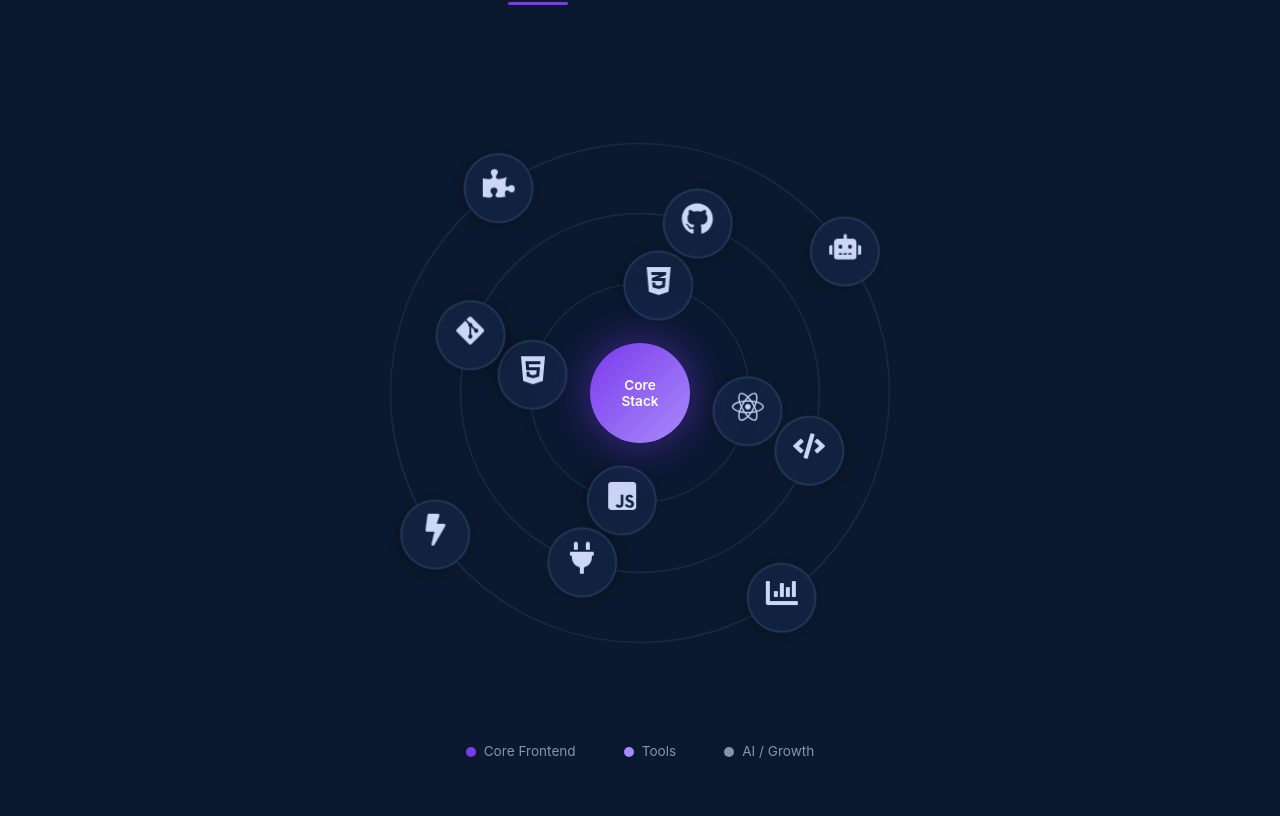
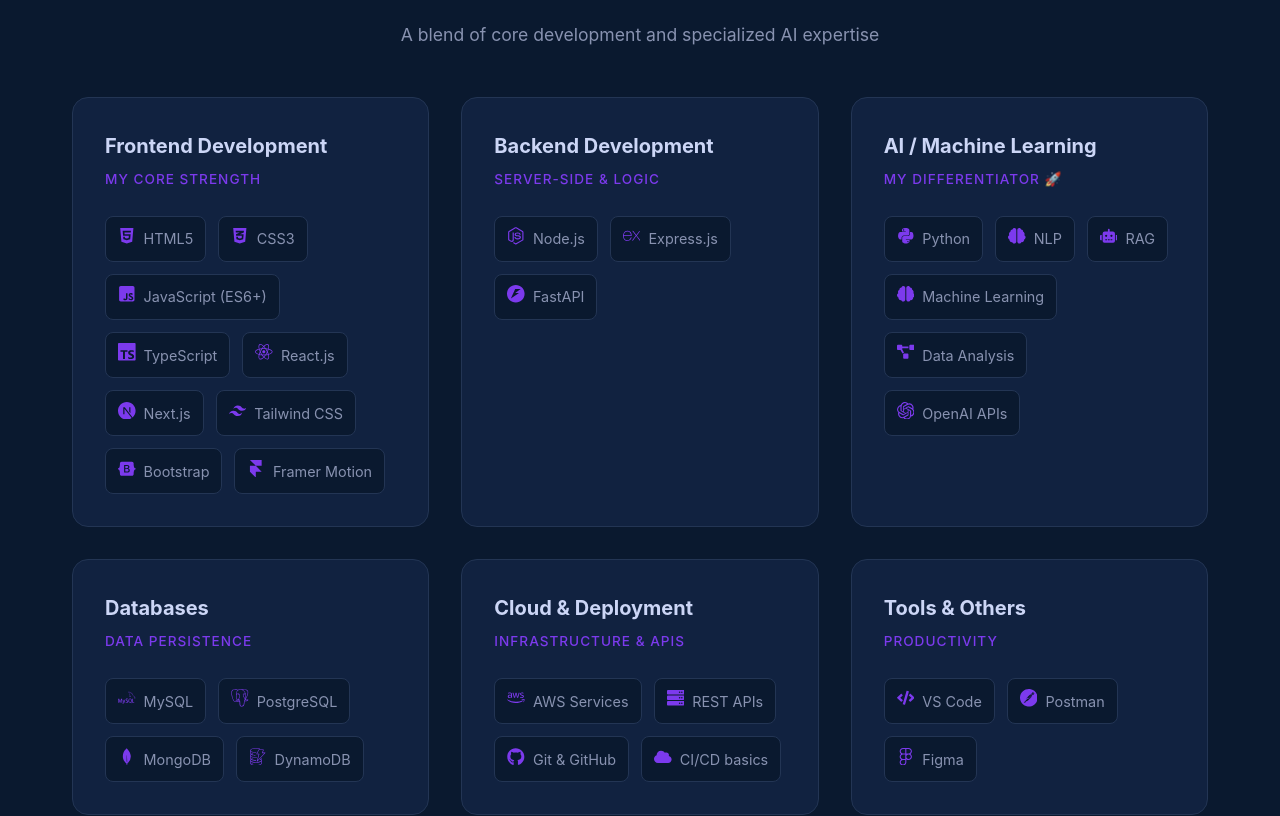
Before and after one commit to Shirkesneha22/SnehaShirke-Portfolio, a React (Create React App) app: page / in a window 1280 px wide. Shown: the part 1798-2614 px from the top of the page. Built offline with nearby package versions, Linux system fonts and the light colour scheme.

Commit message:
Updated profile

```diff
--- a/src/components/About.jsx
+++ b/src/components/About.jsx
@@ -4,12 +4,12 @@
 
 const About = () => {
   const highlights = [
-    'Full Stack Development',
-    'React.js & React Native',
-    'AI-Powered Applications',
-    'Backend APIs & Databases',
-    'NLP & Semantic Search',
-    'RAG-based Systems',
+    'Frontend Development',
+    'React.js & Next.js',
+    'AI / Machine Learning',
+    'Python & NLP',
+    'Cloud & Deployment',
+    'REST APIs',
   ];
 
   const containerVariants = {
@@ -43,22 +43,22 @@
             <h2 className="section-title">About Me</h2>
 
             <p>
-              I'm a <strong>Full Stack Developer</strong> focused on building complete,
-              production-ready applications. With a strong foundation in <strong>React.js</strong> and
-              hands-on experience in backend APIs, databases, and <strong>React Native</strong> for
-              mobile development, I work across the entire stack to deliver real-world products.
+              I'm a passionate <strong>Aspiring Full Stack Developer</strong> and a <strong>Fresher</strong> dedicated to
+              building modern, efficient, and user-centric web applications. With a solid foundation in
+              <strong> Frontend Development</strong> and a growing expertise in <strong>AI-powered solutions</strong>,
+              I enjoy turning complex problems into simple, functional code.
             </p>
 
             <p>
-              I specialize in building <strong>AI-powered applications</strong> — from resume analyzers
-              and job matching systems to document intelligence platforms. I have practical experience
-              with <strong>NLP, semantic search, RAG-based systems, and AI agents</strong>, applying
-              these concepts to solve real problems, not just as buzzwords.
+              I specialize in building applications that integrate <strong>AI and Machine Learning</strong> —
+              from document intelligence platforms to automated systems. I am particularly interested in
+              leveraging technologies like <strong>React, Python, and Cloud services</strong> to create
+              impactful digital experiences that solve real-world challenges.
             </p>
 
             <div className="about-highlight-line">
               <span className="highlight-icon">⚡</span>
-              <span>I leverage modern AI tools to rapidly prototype and ship features — building products at the speed of ideas.</span>
+              <span>I leverage modern tools and AI to rapidly build and ship features — focusing on quality and scalability.</span>
             </div>
 
             <div className="about-highlight">
--- a/src/components/Skills.jsx
+++ b/src/components/Skills.jsx
@@ -4,50 +4,124 @@
   FaReact,
   FaHtml5,
   FaCss3Alt,
+  FaJsSquare,
+  FaNodeJs,
+  FaPython,
+  FaDatabase,
+  FaAws,
   FaGitAlt,
   FaGithub,
-  FaBolt,
-  FaPuzzlePiece,
-  FaChartBar,
-  FaJsSquare,
   FaCode,
-  FaPlug,
-  FaRobot
+  FaFigma,
+  FaServer,
+  FaCloud,
+  FaRobot,
+  FaBrain,
+  FaProjectDiagram,
+  FaTerminal
 } from 'react-icons/fa';
+import {
+  SiTypescript,
+  SiNextdotjs,
+  SiTailwindcss,
+  SiBootstrap,
+  SiFastapi,
+  SiExpress,
+  SiMongodb,
+  SiPostgresql,
+  SiMysql,
+  SiAmazondynamodb,
+  SiPostman,
+  SiOpenai,
+  SiFramer
+} from 'react-icons/si';
 import '../styles/skills.css';
 
 const Skills = () => {
-  // Orbit 1 - Core Frontend
-  const ring1Skills = [
-    { icon: <FaReact />, label: 'React' },
-    { icon: <FaJsSquare />, label: 'JavaScript' },
-    { icon: <FaHtml5 />, label: 'HTML' },
-    { icon: <FaCss3Alt />, label: 'CSS' },
+  const skillCategories = [
+    {
+      title: "Frontend Development",
+      description: "My Core Strength",
+      skills: [
+        { name: "HTML5", icon: <FaHtml5 /> },
+        { name: "CSS3", icon: <FaCss3Alt /> },
+        { name: "JavaScript (ES6+)", icon: <FaJsSquare /> },
+        { name: "TypeScript", icon: <SiTypescript /> },
+        { name: "React.js", icon: <FaReact /> },
+        { name: "Next.js", icon: <SiNextdotjs /> },
+        { name: "Tailwind CSS", icon: <SiTailwindcss /> },
+        { name: "Bootstrap", icon: <SiBootstrap /> },
+        { name: "Framer Motion", icon: <SiFramer /> }
+      ]
+    },
+    {
+      title: "Backend Development",
+      description: "Server-side & Logic",
+      skills: [
+        { name: "Node.js", icon: <FaNodeJs /> },
+        { name: "Express.js", icon: <SiExpress /> },
+        { name: "FastAPI", icon: <SiFastapi /> }
+      ]
+    },
+    {
+      title: "AI / Machine Learning",
+      description: "My Differentiator 🚀",
+      skills: [
+        { name: "Python", icon: <FaPython /> },
+        { name: "NLP", icon: <FaBrain /> },
+        { name: "RAG", icon: <FaRobot /> },
+        { name: "Machine Learning", icon: <FaBrain /> },
+        { name: "Data Analysis", icon: <FaProjectDiagram /> },
+        { name: "OpenAI APIs", icon: <SiOpenai /> }
+      ]
+    },
+    {
+      title: "Databases",
+      description: "Data Persistence",
+      skills: [
+        { name: "MySQL", icon: <SiMysql /> },
+        { name: "PostgreSQL", icon: <SiPostgresql /> },
+        { name: "MongoDB", icon: <SiMongodb /> },
+        { name: "DynamoDB", icon: <SiAmazondynamodb /> }
+      ]
+    },
+    {
+      title: "Cloud & Deployment",
+      description: "Infrastructure & APIs",
+      skills: [
+        { name: "AWS Services", icon: <FaAws /> },
+        { name: "REST APIs", icon: <FaServer /> },
+        { name: "Git & GitHub", icon: <FaGithub /> },
+        { name: "CI/CD basics", icon: <FaCloud /> }
+      ]
+    },
+    {
+      title: "Tools & Others",
+      description: "Productivity",
+      skills: [
+        { name: "VS Code", icon: <FaCode /> },
+        { name: "Postman", icon: <SiPostman /> },
+        { name: "Figma", icon: <FaFigma /> }
+      ]
+    }
   ];
 
-  // Orbit 2 - Tools
-  const ring2Skills = [
-    { icon: <FaGitAlt />, label: 'Git' },
-    { icon: <FaGithub />, label: 'GitHub' },
-    { icon: <FaCode />, label: 'VS Code' },
-    { icon: <FaPlug />, label: 'APIs' },
-  ];
+  const containerVariants = {
+    hidden: { opacity: 0 },
+    visible: {
+      opacity: 1,
+      transition: { staggerChildren: 0.1 }
+    }
+  };
 
-  // Orbit 3 - AI / Growth
-  const ring3Skills = [
-    { icon: <FaRobot />, label: 'AI/ML' },
-    { icon: <FaChartBar />, label: 'Data' },
-    { icon: <FaBolt />, label: 'Automation' },
-    { icon: <FaPuzzlePiece />, label: 'Problem Solving' },
-  ];
-
-  const renderSkills = (skills) =>
-    skills.map((skill, index) => (
-      <div key={index} className="orbit-skill">
-        <span className="orbit-skill-icon">{skill.icon}</span>
-        <span className="orbit-skill-label">{skill.label}</span>
-      </div>
-    ));
+  const itemVariants = {
+    hidden: { opacity: 0, y: 30 },
+    visible: {
+      opacity: 1,
+      y: 0,
+      transition: { duration: 0.6, ease: "easeOut" }
+    }
+  };
 
   return (
     <section id="skills" className="section skills">
@@ -60,55 +134,36 @@
           transition={{ duration: 0.5 }}
         >
           <h2 className="section-title">Skills & Expertise</h2>
+          <p className="section-subtitle">A blend of core development and specialized AI expertise</p>
         </motion.div>
 
         <motion.div
-          className="orbit-system"
-          initial={{ opacity: 0, scale: 0.9 }}
-          whileInView={{ opacity: 1, scale: 1 }}
-          viewport={{ once: true }}
-          transition={{ duration: 0.8, delay: 0.2 }}
+          className="skills-grid"
+          variants={containerVariants}
+          initial="hidden"
+          whileInView="visible"
+          viewport={{ once: true, amount: 0.1 }}
         >
-          {/* Central Core */}
-          <div className="orbit-core">
-            <span className="orbit-core-text">Core<br />Stack</span>
-          </div>
-
-          {/* Orbit Ring 1 - Core Frontend */}
-          <div className="orbit-ring orbit-ring-1">
-            {renderSkills(ring1Skills)}
-          </div>
-
-          {/* Orbit Ring 2 - Tools */}
-          <div className="orbit-ring orbit-ring-2">
-            {renderSkills(ring2Skills)}
-          </div>
-
-          {/* Orbit Ring 3 - AI / Growth */}
-          <div className="orbit-ring orbit-ring-3">
-            {renderSkills(ring3Skills)}
-          </div>
-        </motion.div>
-
-        <motion.div
-          className="skills-legend"
-          initial={{ opacity: 0 }}
-          whileInView={{ opacity: 1 }}
-          viewport={{ once: true }}
-          transition={{ duration: 0.5, delay: 0.6 }}
-        >
-          <div className="legend-item">
-            <span className="legend-dot ring-1" />
-            <span>Core Frontend</span>
-          </div>
-          <div className="legend-item">
-            <span className="legend-dot ring-2" />
-            <span>Tools</span>
-          </div>
-          <div className="legend-item">
-            <span className="legend-dot ring-3" />
-            <span>AI / Growth</span>
-          </div>
+          {skillCategories.map((category, idx) => (
+            <motion.div
+              key={idx}
+              className="skill-category-card"
+              variants={itemVariants}
+            >
+              <div className="category-header">
+                <h3 className="category-title">{category.title}</h3>
+                <span className="category-desc">{category.description}</span>
+              </div>
+              <div className="category-skills-list">
+                {category.skills.map((skill, sIdx) => (
+                  <div key={sIdx} className="skill-item-tag">
+                    <span className="skill-icon">{skill.icon}</span>
+                    <span className="skill-name">{skill.name}</span>
+                  </div>
+                ))}
+              </div>
+            </motion.div>
+          ))}
         </motion.div>
       </div>
     </section>
--- a/src/styles/skills.css
+++ b/src/styles/skills.css
@@ -3,6 +3,7 @@
   min-height: 100vh;
   display: flex;
   align-items: center;
+  padding: var(--spacing-xl) 0;
 }
 
 .skills-container {
@@ -17,387 +18,116 @@
   margin-bottom: var(--spacing-xl);
 }
 
-/* Orbit System Container */
-.orbit-system {
-  position: relative;
-  width: 100%;
-  max-width: 600px;
-  height: 600px;
-  margin: 0 auto;
-  display: flex;
-  align-items: center;
-  justify-content: center;
+.section-subtitle {
+  color: var(--color-text-secondary);
+  font-size: 1.1rem;
+  margin-top: 0.5rem;
 }
 
-/* Central Core */
-.orbit-core {
-  position: absolute;
-  width: 100px;
-  height: 100px;
-  background: linear-gradient(135deg, var(--color-accent) 0%, var(--color-accent-light) 100%);
-  border-radius: 50%;
-  display: flex;
-  align-items: center;
-  justify-content: center;
-  z-index: 10;
-  box-shadow:
-    0 0 40px rgba(124, 58, 237, 0.4),
-    0 0 80px rgba(124, 58, 237, 0.2);
+.skills-grid {
+  display: grid;
+  grid-template-columns: repeat(auto-fill, minmax(350px, 1fr));
+  gap: var(--spacing-lg);
+  margin-top: var(--spacing-xl);
 }
 
-.orbit-core-text {
-  font-size: 0.85rem;
-  font-weight: 600;
-  color: white;
-  text-align: center;
-  line-height: 1.2;
+.skill-category-card {
+  background: var(--color-bg-secondary);
+  border: 1px solid var(--color-border);
+  border-radius: 16px;
+  padding: var(--spacing-lg);
+  transition: all 0.3s ease;
+  position: relative;
+  overflow: hidden;
 }
 
-/* Orbit Rings */
-.orbit-ring {
+.skill-category-card::before {
+  content: '';
   position: absolute;
-  border: 1px solid var(--color-border);
-  border-radius: 50%;
-  animation: orbit-rotate linear infinite;
+  top: 0;
+  left: 0;
+  width: 100%;
+  height: 4px;
+  background: linear-gradient(90deg, var(--color-accent), var(--color-accent-light));
+  opacity: 0;
+  transition: opacity 0.3s ease;
 }
 
-.orbit-ring:hover {
-  animation-play-state: paused;
+.skill-category-card:hover {
+  transform: translateY(-5px);
+  border-color: var(--color-accent);
+  box-shadow: 0 10px 30px rgba(0, 0, 0, 0.2);
 }
 
-.orbit-ring-1 {
-  width: 220px;
-  height: 220px;
-  animation-duration: 25s;
-}
-
-.orbit-ring-2 {
-  width: 360px;
-  height: 360px;
-  animation-duration: 35s;
-  animation-direction: reverse;
-}
-
-.orbit-ring-3 {
-  width: 500px;
-  height: 500px;
-  animation-duration: 45s;
-}
-
-@keyframes orbit-rotate {
-  from {
-    transform: rotate(0deg);
-  }
-  to {
-    transform: rotate(360deg);
-  }
-}
-
-/* Skill Items */
-.orbit-skill {
-  position: absolute;
-  width: 70px;
-  height: 70px;
-  background: var(--color-bg-secondary);
-  border: 2px solid var(--color-border);
-  border-radius: 50%;
-  display: flex;
-  align-items: center;
-  justify-content: center;
-  cursor: pointer;
-  transition: all 0.3s ease;
-  box-shadow: 0 4px 16px rgba(0, 0, 0, 0.3);
-}
-
-.orbit-skill:hover {
-  transform: scale(1.1);
-  border-color: var(--color-accent);
-  box-shadow:
-    0 0 25px rgba(124, 58, 237, 0.4),
-    0 8px 28px rgba(0, 0, 0, 0.4);
-}
-
-.orbit-skill-icon {
-  font-size: 2rem;
-  /* Counter-rotate to keep icons upright */
-  animation: counter-rotate linear infinite;
-}
-
-.orbit-ring-1 .orbit-skill-icon {
-  animation-duration: 25s;
-}
-
-.orbit-ring-2 .orbit-skill-icon {
-  animation-duration: 35s;
-  animation-direction: reverse;
-}
-
-.orbit-ring-3 .orbit-skill-icon {
-  animation-duration: 45s;
-}
-
-.orbit-ring:hover .orbit-skill-icon {
-  animation-play-state: paused;
-}
-
-@keyframes counter-rotate {
-  from {
-    transform: rotate(0deg);
-  }
-  to {
-    transform: rotate(-360deg);
-  }
-}
-
-/* Position skills on orbits */
-/* Ring 1 - 4 items (Core Frontend) */
-.orbit-ring-1 .orbit-skill:nth-child(1) {
-  top: -35px;
-  left: 50%;
-  transform: translateX(-50%);
-}
-
-.orbit-ring-1 .orbit-skill:nth-child(2) {
-  top: 50%;
-  right: -35px;
-  transform: translateY(-50%);
-}
-
-.orbit-ring-1 .orbit-skill:nth-child(3) {
-  bottom: -35px;
-  left: 50%;
-  transform: translateX(-50%);
-}
-
-.orbit-ring-1 .orbit-skill:nth-child(4) {
-  top: 50%;
-  left: -35px;
-  transform: translateY(-50%);
-}
-
-/* Ring 2 - 4 items (Tools) */
-.orbit-ring-2 .orbit-skill:nth-child(1) {
-  top: -35px;
-  left: 50%;
-  transform: translateX(-50%);
-}
-
-.orbit-ring-2 .orbit-skill:nth-child(2) {
-  top: 50%;
-  right: -35px;
-  transform: translateY(-50%);
-}
-
-.orbit-ring-2 .orbit-skill:nth-child(3) {
-  bottom: -35px;
-  left: 50%;
-  transform: translateX(-50%);
-}
-
-.orbit-ring-2 .orbit-skill:nth-child(4) {
-  top: 50%;
-  left: -35px;
-  transform: translateY(-50%);
-}
-
-/* Ring 3 - 4 items (AI / Growth) */
-.orbit-ring-3 .orbit-skill:nth-child(1) {
-  top: -35px;
-  left: 50%;
-  transform: translateX(-50%);
-}
-
-.orbit-ring-3 .orbit-skill:nth-child(2) {
-  top: 50%;
-  right: -35px;
-  transform: translateY(-50%);
-}
-
-.orbit-ring-3 .orbit-skill:nth-child(3) {
-  bottom: -35px;
-  left: 50%;
-  transform: translateX(-50%);
-}
-
-.orbit-ring-3 .orbit-skill:nth-child(4) {
-  top: 50%;
-  left: -35px;
-  transform: translateY(-50%);
-}
-
-/* Skill Tooltip */
-.orbit-skill-label {
-  position: absolute;
-  bottom: -24px;
-  left: 50%;
-  transform: translateX(-50%);
-  font-size: 0.7rem;
-  color: var(--color-text-secondary);
-  white-space: nowrap;
-  opacity: 0;
-  transition: opacity 0.3s ease;
-  pointer-events: none;
-  /* Counter-rotate to keep text upright */
-  animation: counter-rotate linear infinite;
-}
-
-.orbit-ring-1 .orbit-skill-label {
-  animation-duration: 25s;
-}
-
-.orbit-ring-2 .orbit-skill-label {
-  animation-duration: 35s;
-  animation-direction: reverse;
-}
-
-.orbit-ring-3 .orbit-skill-label {
-  animation-duration: 45s;
-}
-
-.orbit-ring:hover .orbit-skill-label {
-  animation-play-state: paused;
-}
-
-.orbit-skill:hover .orbit-skill-label {
+.skill-category-card:hover::before {
   opacity: 1;
 }
 
-/* Skills Legend */
-.skills-legend {
-  display: flex;
-  justify-content: center;
-  gap: var(--spacing-xl);
-  margin-top: var(--spacing-xl);
-  flex-wrap: wrap;
+.category-header {
+  margin-bottom: var(--spacing-md);
 }
 
-.legend-item {
+.category-title {
+  font-size: 1.25rem;
+  color: var(--color-text-primary);
+  margin-bottom: 0.25rem;
+}
+
+.category-desc {
+  font-size: 0.85rem;
+  color: var(--color-accent);
+  font-weight: 500;
+  text-transform: uppercase;
+  letter-spacing: 1px;
+}
+
+.category-skills-list {
+  display: flex;
+  flex-wrap: wrap;
+  gap: 0.75rem;
+}
+
+.skill-item-tag {
   display: flex;
   align-items: center;
-  gap: var(--spacing-xs);
+  gap: 0.5rem;
+  padding: 0.5rem 0.75rem;
+  background: var(--color-bg-primary);
+  border: 1px solid var(--color-border);
+  border-radius: 8px;
+  font-size: 0.9rem;
   color: var(--color-text-secondary);
-  font-size: 0.85rem;
+  transition: all 0.2s ease;
 }
 
-.legend-dot {
-  width: 10px;
-  height: 10px;
-  border-radius: 50%;
+.skill-item-tag:hover {
+  border-color: var(--color-accent-light);
+  color: var(--color-text-primary);
+  background: rgba(124, 58, 237, 0.05);
 }
 
-.legend-dot.ring-1 {
-  background: var(--color-accent);
+.skill-icon {
+  font-size: 1.1rem;
+  color: var(--color-accent);
 }
 
-.legend-dot.ring-2 {
-  background: var(--color-accent-light);
-}
-
-.legend-dot.ring-3 {
-  background: var(--color-text-secondary);
-}
-
-/* Responsive */
+/* Responsive adjustments */
 @media (max-width: 768px) {
-  .orbit-system {
-    max-width: 400px;
-    height: 400px;
+  .skills-grid {
+    grid-template-columns: 1fr;
   }
 
-  .orbit-core {
-    width: 70px;
-    height: 70px;
-  }
-
-  .orbit-core-text {
-    font-size: 0.7rem;
-  }
-
-  .orbit-ring-1 {
-    width: 150px;
-    height: 150px;
-  }
-
-  .orbit-ring-2 {
-    width: 240px;
-    height: 240px;
-  }
-
-  .orbit-ring-3 {
-    width: 340px;
-    height: 340px;
-  }
-
-  .orbit-skill {
-    width: 40px;
-    height: 40px;
-  }
-
-  .orbit-skill-icon {
-    font-size: 1.1rem;
-  }
-
-  .orbit-ring-1 .orbit-skill:nth-child(1),
-  .orbit-ring-1 .orbit-skill:nth-child(3),
-  .orbit-ring-2 .orbit-skill:nth-child(1),
-  .orbit-ring-2 .orbit-skill:nth-child(3),
-  .orbit-ring-3 .orbit-skill:nth-child(1),
-  .orbit-ring-3 .orbit-skill:nth-child(3) {
-    top: -20px;
-    bottom: auto;
-  }
-
-  .orbit-ring-1 .orbit-skill:nth-child(3),
-  .orbit-ring-2 .orbit-skill:nth-child(3),
-  .orbit-ring-3 .orbit-skill:nth-child(3) {
-    top: auto;
-    bottom: -20px;
-  }
-
-  .orbit-ring-1 .orbit-skill:nth-child(2),
-  .orbit-ring-2 .orbit-skill:nth-child(2),
-  .orbit-ring-3 .orbit-skill:nth-child(2) {
-    right: -20px;
-  }
-
-  .orbit-ring-1 .orbit-skill:nth-child(4),
-  .orbit-ring-2 .orbit-skill:nth-child(4),
-  .orbit-ring-3 .orbit-skill:nth-child(4) {
-    left: -20px;
-  }
-
-  .skills-legend {
-    gap: var(--spacing-md);
+  .skills-container {
+    padding: 0 var(--spacing-md);
   }
 }
 
 @media (max-width: 480px) {
-  .orbit-system {
-    max-width: 320px;
-    height: 320px;
+  .skill-category-card {
+    padding: var(--spacing-md);
   }
 
-  .orbit-ring-1 {
-    width: 120px;
-    height: 120px;
-  }
-
-  .orbit-ring-2 {
-    width: 200px;
-    height: 200px;
-  }
-
-  .orbit-ring-3 {
-    width: 280px;
-    height: 280px;
-  }
-
-  .orbit-skill {
-    width: 34px;
-    height: 34px;
-  }
-
-  .orbit-skill-icon {
-    font-size: 0.95rem;
+  .category-title {
+    font-size: 1.1rem;
   }
 }
```
